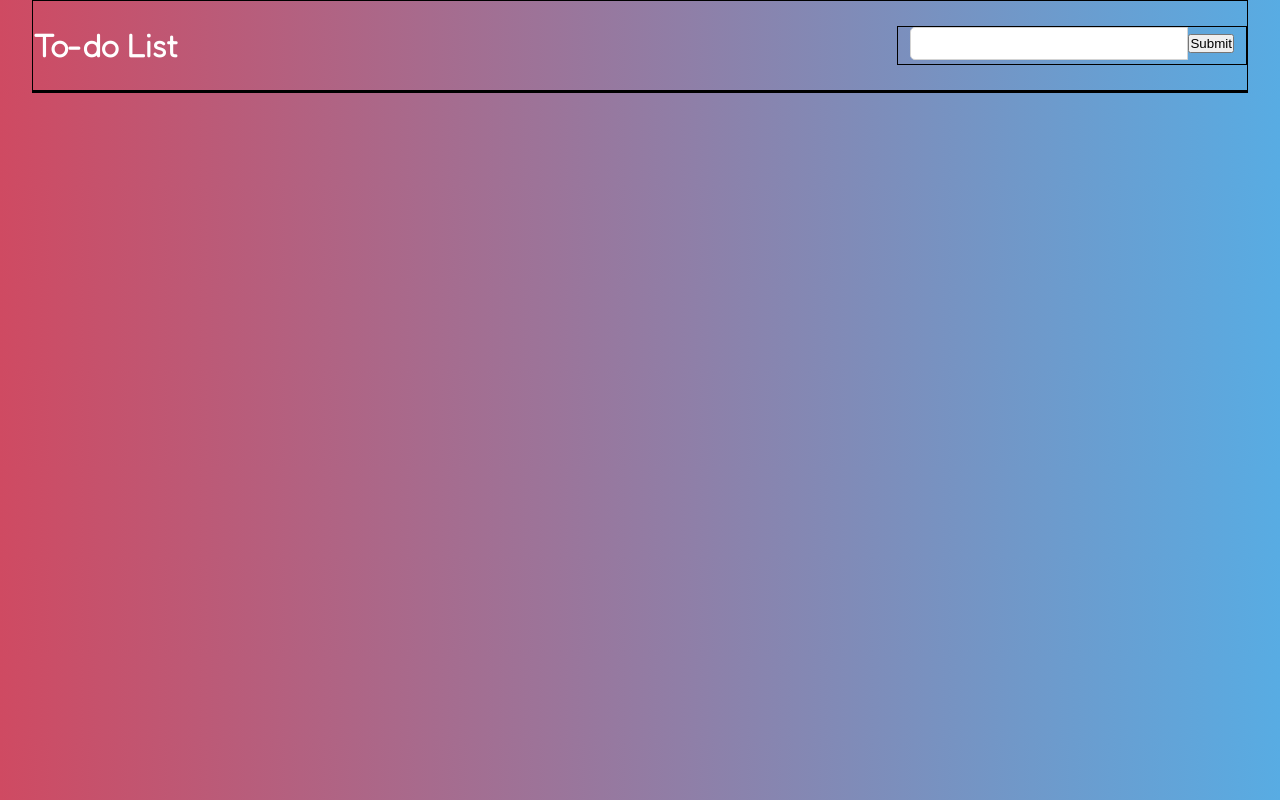
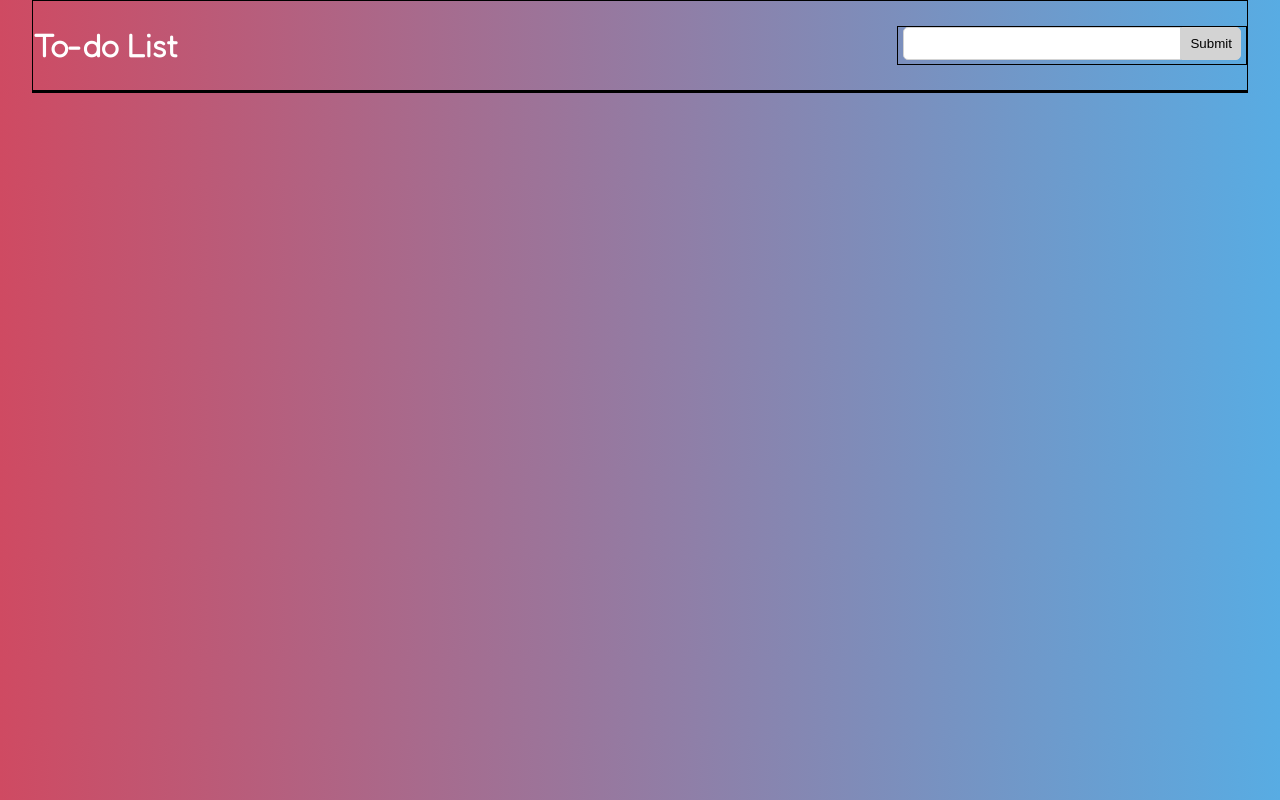
Before and after one commit to benjyalper/Todo-List, a plain HTML site: page index.html in a window 1280 px wide. Drawn offline with Linux system fonts and the light colour scheme.

Commit message:
more css

```diff
--- a/style.css
+++ b/style.css
@@ -54,3 +54,20 @@ body {
     box-shadow: 0 0 5px #e22865;
     border: 1px solid #e22865;
 }
+
+.user-input button {
+    cursor: pointer;
+    padding: 8px;
+    width: fit-content;
+    transition: 1s;
+    outline: none;
+    background-color: lightgray;
+    border: 1px solid lightgray;
+    border-top-right-radius: 5px;
+    border-bottom-right-radius: 5px;
+}
+
+.user-input button:hover {
+    background-color: transparent;
+    color: white;
+}
```
